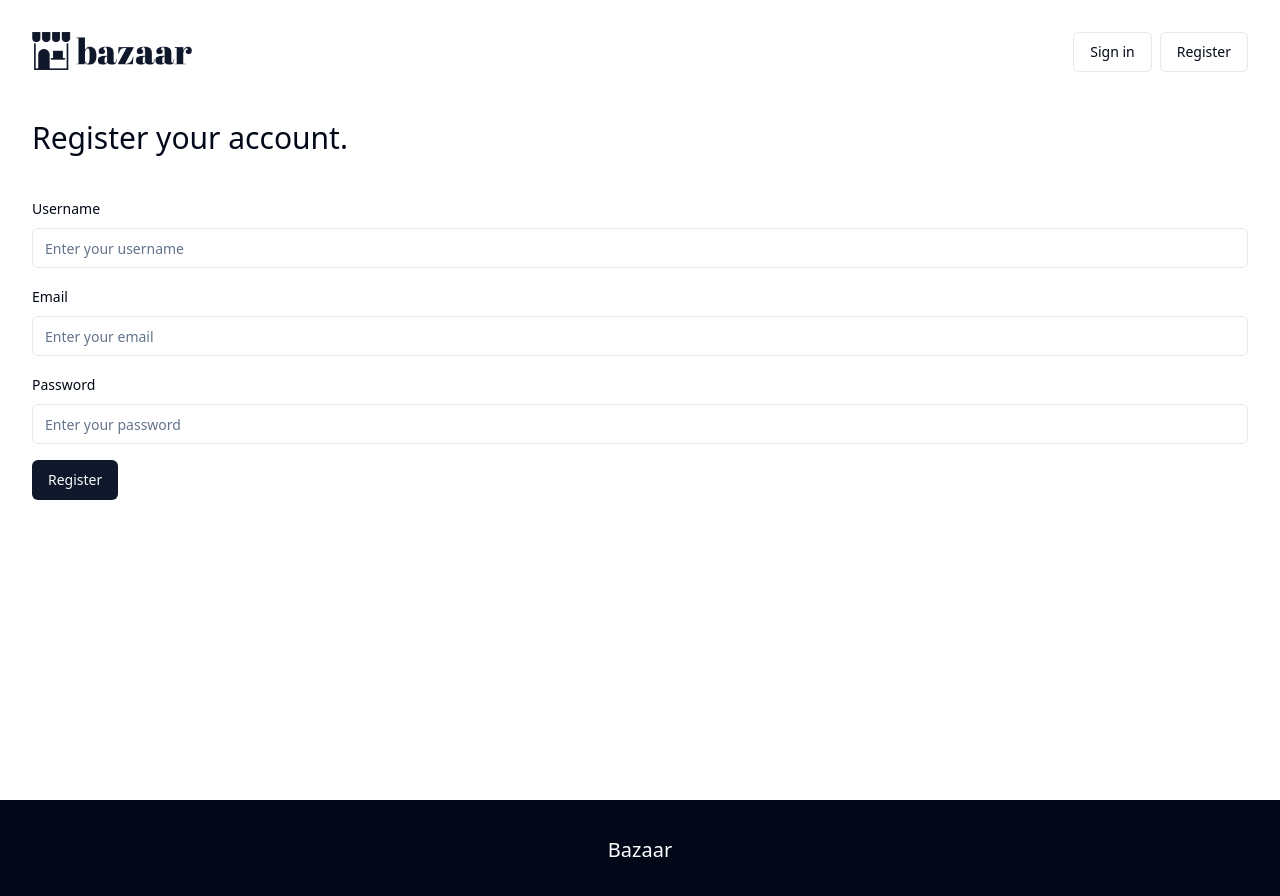
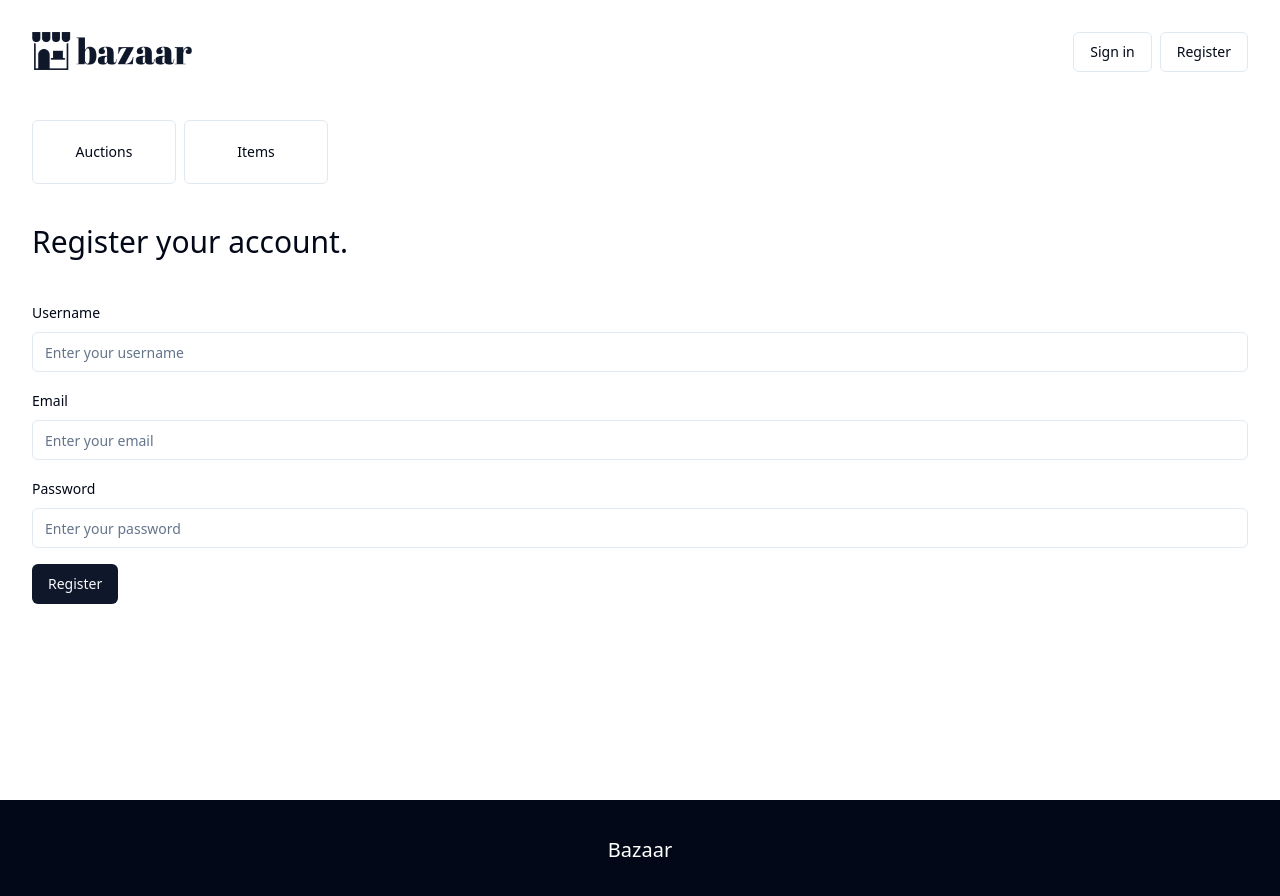
Before and after one commit to kristianhadberg/bazaar, a React (Vite) app in the folder client/: page /register in a window 1280 px wide. Shown: the top 896 px of the page. Built offline with nearby package versions, Linux system fonts and the light colour scheme; no server answers.

Commit message:
added menu for switching between auctions / items

```diff
--- a/client/src/App.css
+++ b/client/src/App.css
@@ -105,3 +105,9 @@
     max-height: 100%;
     object-fit: cover; /* Ensure the image covers the area while maintaining aspect ratio */
 }
+
+.active {
+    background-color: #333333; /* Example active background color */
+    color: #ffffff; /* Example active text color */
+    /* Add more styles as needed */
+}
--- /dev/null
+++ b/client/src/components/Menu.tsx
@@ -0,0 +1,26 @@
+import { Link } from "react-router-dom";
+import { Button } from "./ui/button";
+import { useLocation } from "react-router-dom";
+
+function Menu() {
+    const location = useLocation();
+    const path = location.pathname;
+
+    return (
+        <div className="flex mb-10 gap-2">
+            <Link to="/auctions">
+                <Button className="h-16 w-36" variant={path === "/auctions" ? "secondary" : "outline"}>
+                    Auctions
+                </Button>
+            </Link>
+
+            <Link to="/">
+                <Button className="h-16 w-36" variant={path === "/" ? "secondary" : "outline"}>
+                    Items
+                </Button>
+            </Link>
+        </div>
+    );
+}
+
+export default Menu;
--- /dev/null
+++ b/client/src/pages/AuctionsPage.tsx
@@ -0,0 +1,5 @@
+function AuctionsPage() {
+    return <div>AuctionsPage</div>;
+}
+
+export default AuctionsPage;
--- a/client/src/pages/HomePage.tsx
+++ b/client/src/pages/ItemsPage.tsx
@@ -3,7 +3,7 @@ import ClearSearchButton from "@/components/ClearSearchButton";
 import ItemGrid from "@/components/ItemGrid";
 import SearchInput from "@/components/SearchInput";
 
-function HomePage() {
+function ItemsPage() {
     return (
         <>
             <SearchInput />
@@ -16,4 +16,4 @@ function HomePage() {
     );
 }
 
-export default HomePage;
+export default ItemsPage;
--- a/client/src/pages/Layout.tsx
+++ b/client/src/pages/Layout.tsx
@@ -2,12 +2,14 @@ import NavBar from "../components/NavBar";
 import { Outlet } from "react-router-dom";
 import "../App.css";
 import Footer from "@/components/Footer";
+import Menu from "@/components/Menu";
 
 const Layout = () => {
     return (
         <>
             <div className="layout min-h-screen">
                 <NavBar />
+                <Menu />
                 <Outlet />
             </div>
             <Footer />
--- a/client/src/router.tsx
+++ b/client/src/router.tsx
@@ -1,17 +1,19 @@
 import { createBrowserRouter } from "react-router-dom";
 import Layout from "./pages/Layout";
 import LoginPage from "./pages/LoginPage";
-import HomePage from "./pages/HomePage";
+import ItemsPage from "./pages/ItemsPage";
 import RegisterPage from "./pages/RegisterPage";
 import AddItemPage from "./pages/AddItemPage";
 import ItemDetailPage from "./pages/ItemDetailPage";
+import AuctionsPage from "./pages/AuctionsPage";
 
 const router = createBrowserRouter([
     {
         path: "/",
         element: <Layout />,
         children: [
-            { path: "/", element: <HomePage /> },
+            { path: "/", element: <ItemsPage /> },
+            { path: "/auctions", element: <AuctionsPage /> },
             { path: "/login", element: <LoginPage /> },
             { path: "/register", element: <RegisterPage /> },
             { path: "/add-item", element: <AddItemPage /> },
```
